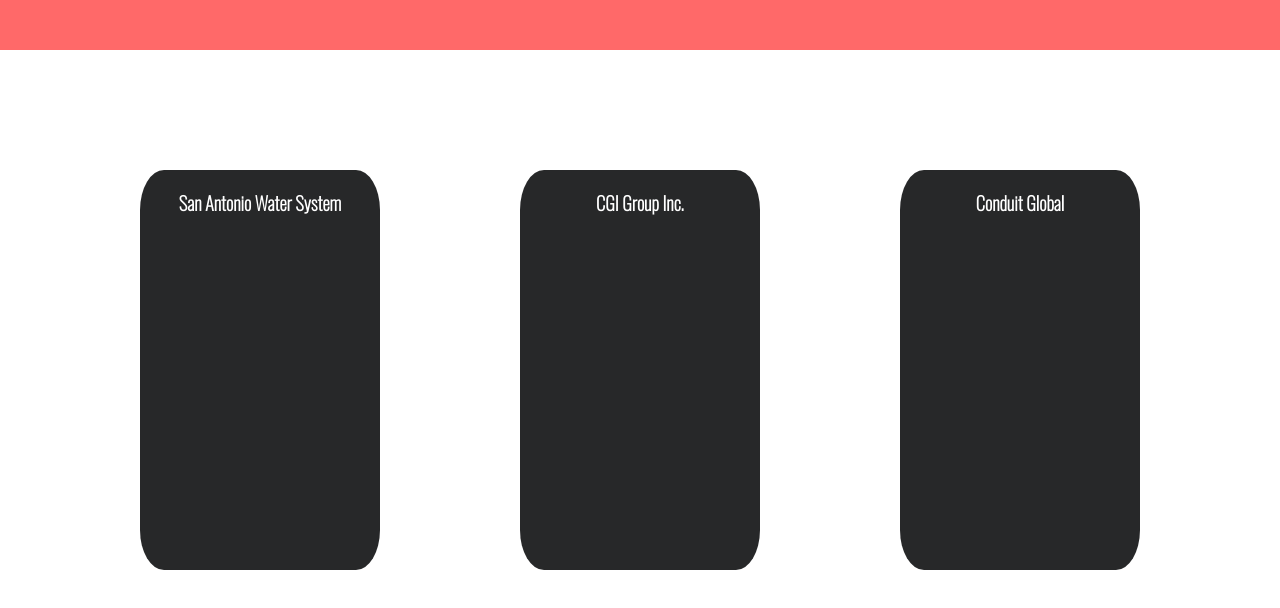
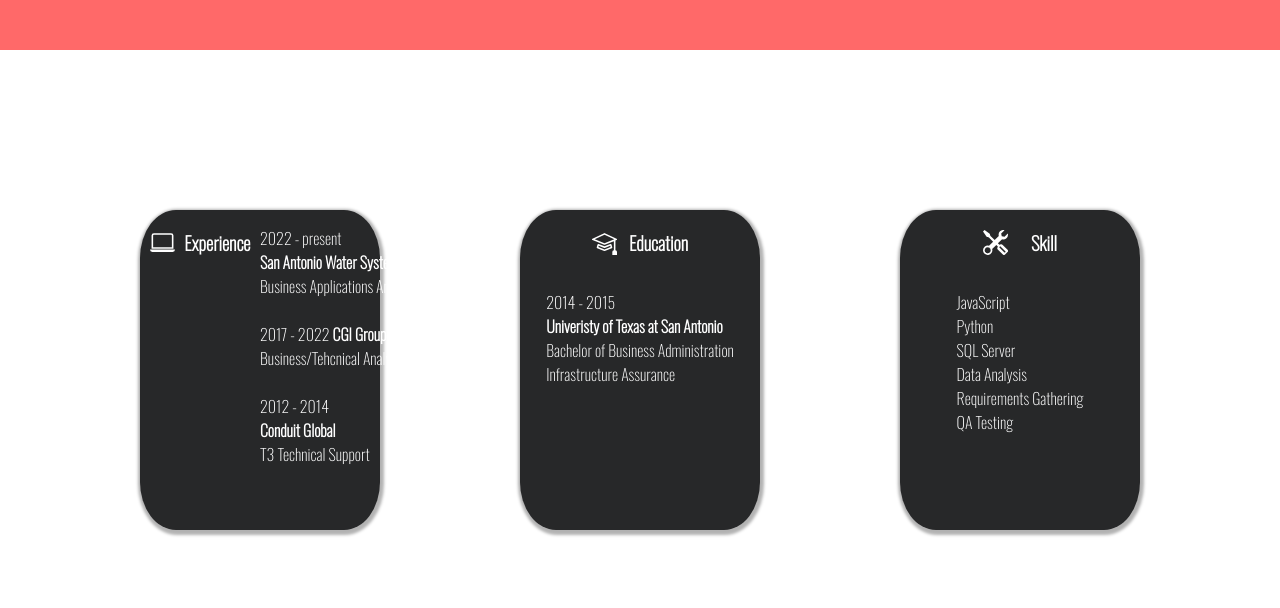
Before and after one commit to blg1209/capstone-2---resume, a plain HTML site: page index.html in a window 1280 px wide. Shown: the part 590-1198 px from the top of the page. Drawn offline with nearby package versions, Linux system fonts and the light colour scheme.

Commit message:
Finished splash screen and updated resume section

```diff
--- a/index.html
+++ b/index.html
@@ -33,16 +33,81 @@
     <!-- Resume -->
     <section id="resume">
         <div class="container resume-container">
+
             <div class="card left-card">
-                <h3>San Antonio Water System</h3>
+                <div class="header-left">
+                    <svg xmlns="http://www.w3.org/2000/svg" height="25" fill="currentColor" class="bi bi-laptop" viewBox="0 0 16 16">
+                        <path d="M13.5 3a.5.5 0 0 1 .5.5V11H2V3.5a.5.5 0 0 1 .5-.5h11zm-11-1A1.5 1.5 0 0 0 1 3.5V12h14V3.5A1.5 1.5 0 0 0 13.5 2h-11zM0 12.5h16a1.5 1.5 0 0 1-1.5 1.5h-13A1.5 1.5 0 0 1 0 12.5z"/>
+                    </svg>
+                    <h3>Experience</h3>
+                </div>
+                <p>
+                    2022 - present
+                    <br>
+                    <b>San Antonio Water System</b>
+                    <br>
+                    Business Applications Analyst
+                    <br>
+                    <br>
 
+                    2017 - 2022
+                    <b>CGI Group In.</b>
+                    <br>
+                    Business/Tehcnical Analyst
+                    <br>
+                    <br>
+
+                    2012 - 2014
+                    <br>
+                    <b>Conduit Global</b>
+                    <br>
+                    T3 Technical Support
+                </p>
             </div>
+
             <div class="card middle-card">
-                <h3>CGI Group Inc.</h3>
+                <div class="header-mid">
+                    <svg xmlns="http://www.w3.org/2000/svg" height="25" fill="currentColor" class="bi bi-mortarboard" viewBox="0 0 16 16">
+                        <path d="M8.211 2.047a.5.5 0 0 0-.422 0l-7.5 3.5a.5.5 0 0 0 .025.917l7.5 3a.5.5 0 0 0 .372 0L14 7.14V13a1 1 0 0 0-1 1v2h3v-2a1 1 0 0 0-1-1V6.739l.686-.275a.5.5 0 0 0 .025-.917l-7.5-3.5ZM8 8.46 1.758 5.965 8 3.052l6.242 2.913L8 8.46Z"/>
+                        <path d="M4.176 9.032a.5.5 0 0 0-.656.327l-.5 1.7a.5.5 0 0 0 .294.605l4.5 1.8a.5.5 0 0 0 .372 0l4.5-1.8a.5.5 0 0 0 .294-.605l-.5-1.7a.5.5 0 0 0-.656-.327L8 10.466 4.176 9.032Zm-.068 1.873.22-.748 3.496 1.311a.5.5 0 0 0 .352 0l3.496-1.311.22.748L8 12.46l-3.892-1.556Z"/>
+                      </svg>
+                    <h3>Education</h3>
+                </div>
 
+                <p>
+                    2014 - 2015
+                    <br>
+                    <b>Univeristy of Texas at San Antonio</b>
+                    <br>
+                    Bachelor of Business Administration
+                    <br>
+                    Infrastructure Assurance
+                </p>
             </div>
+
             <div class="card right-card">
-                <h3>Conduit Global</h3>
+                <div class="header-right">
+                    <svg xmlns="http://www.w3.org/2000/svg" height="25" fill="currentColor" class="bi bi-tools" viewBox="0 0 16 16">
+                        <path d="M1 0 0 1l2.2 3.081a1 1 0 0 0 .815.419h.07a1 1 0 0 1 .708.293l2.675 2.675-2.617 2.654A3.003 3.003 0 0 0 0 13a3 3 0 1 0 5.878-.851l2.654-2.617.968.968-.305.914a1 1 0 0 0 .242 1.023l3.27 3.27a.997.997 0 0 0 1.414 0l1.586-1.586a.997.997 0 0 0 0-1.414l-3.27-3.27a1 1 0 0 0-1.023-.242L10.5 9.5l-.96-.96 2.68-2.643A3.005 3.005 0 0 0 16 3c0-.269-.035-.53-.102-.777l-2.14 2.141L12 4l-.364-1.757L13.777.102a3 3 0 0 0-3.675 3.68L7.462 6.46 4.793 3.793a1 1 0 0 1-.293-.707v-.071a1 1 0 0 0-.419-.814L1 0Zm9.646 10.646a.5.5 0 0 1 .708 0l2.914 2.915a.5.5 0 0 1-.707.707l-2.915-2.914a.5.5 0 0 1 0-.708ZM3 11l.471.242.529.026.287.445.445.287.026.529L5 13l-.242.471-.026.529-.445.287-.287.445-.529.026L3 15l-.471-.242L2 14.732l-.287-.445L1.268 14l-.026-.529L1 13l.242-.471.026-.529.445-.287.287-.445.529-.026L3 11Z"/>
+                      </svg>
+                    <h3>Skill</h3>
+                </div>
+
+                <p>
+                    JavaScript
+                    <br>
+                    Python
+                    <br>
+                    SQL Server
+                    <br>
+                    Data Analysis
+                    <br>
+                    Requirements Gathering
+                    <br>
+                    QA Testing
+                    <br>
+
+                </p>
 
             </div>
 
--- a/style.css
+++ b/style.css
@@ -39,13 +39,29 @@ img{
 }
 .card{
     display: flex;
-    justify-content: center;
+    justify-content: start;
+    align-items: left;
     flex-wrap: wrap;
+    flex-direction: column;
     background-color: #272829;
-    height: 50vh;
+    height: 40vh;
     width: 30vh;
-    border-radius: 10%;
+    border-radius: 15%;
     font-family: 'Oswald', sans-serif;
     color: white;
-    font-weight: 0;
+    margin: 0;
+    margin-block-start: 0;
+    margin-block-end: 0;
+    box-shadow: 1px 2px 3px 3px rgba(0, 0, 0, 0.3);
 }
+
+.left-card, .middle-card, .right-card{
+    align-items: center;
+}
+.header-left, .header-mid, .header-right{
+display: flex;
+align-items: center;
+justify-content: space-evenly;
+width: 50%;
+
+}
```
